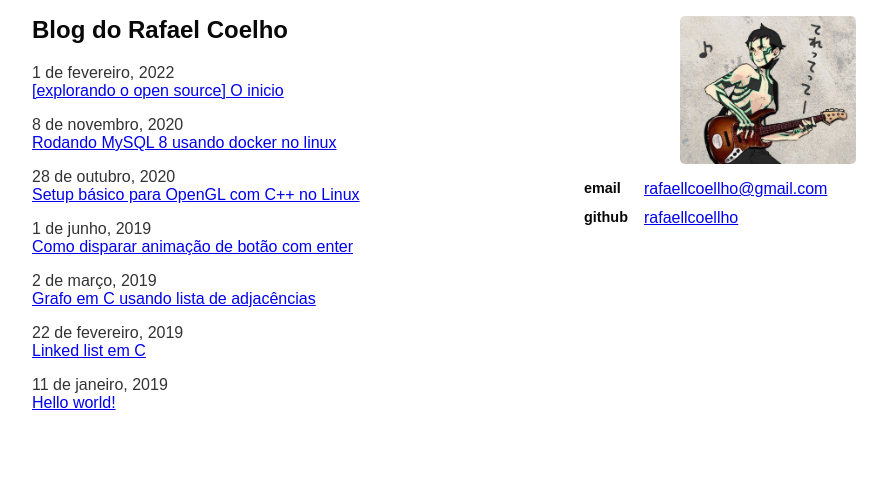
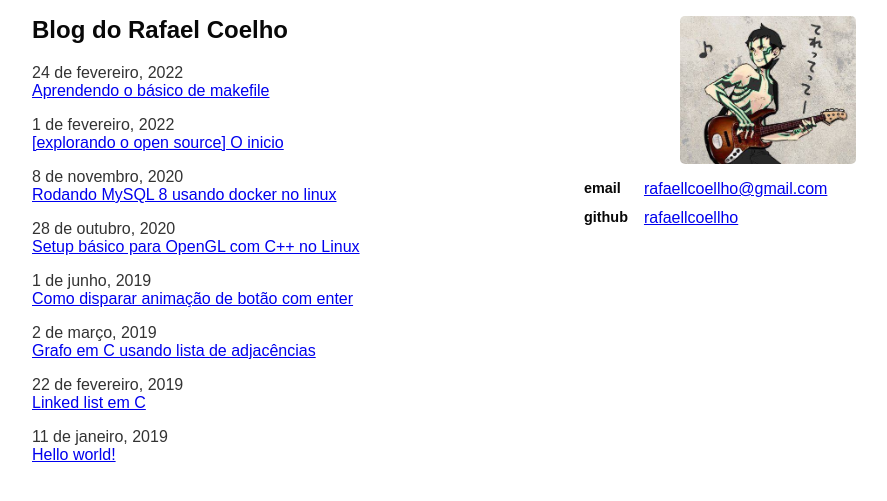
Before and after one commit to rafaellcoellho/rafaellcoellho.github.io, a Jekyll site: the page built from index.markdown, in a window 1280 px wide. Shown: the top 501 px of the page, without its empty margins (148-1035 px from the left). Built offline with Jekyll 4.4.1, drawn with Linux system fonts in a browser that asks for light colours.

Commit message:
feat(posts): passa para pasta de posts

```diff
--- a/_drafts/makefile-gameboy.markdown
+++ b/_posts/2022-02-24-aprendendo-o-basico-de-makefile.markdown
@@ -1,5 +1,6 @@
 ---
 title: "Aprendendo o básico de makefile"
+date: 2022-02-24 22:05:44
 layout: post
 ---
 
```
